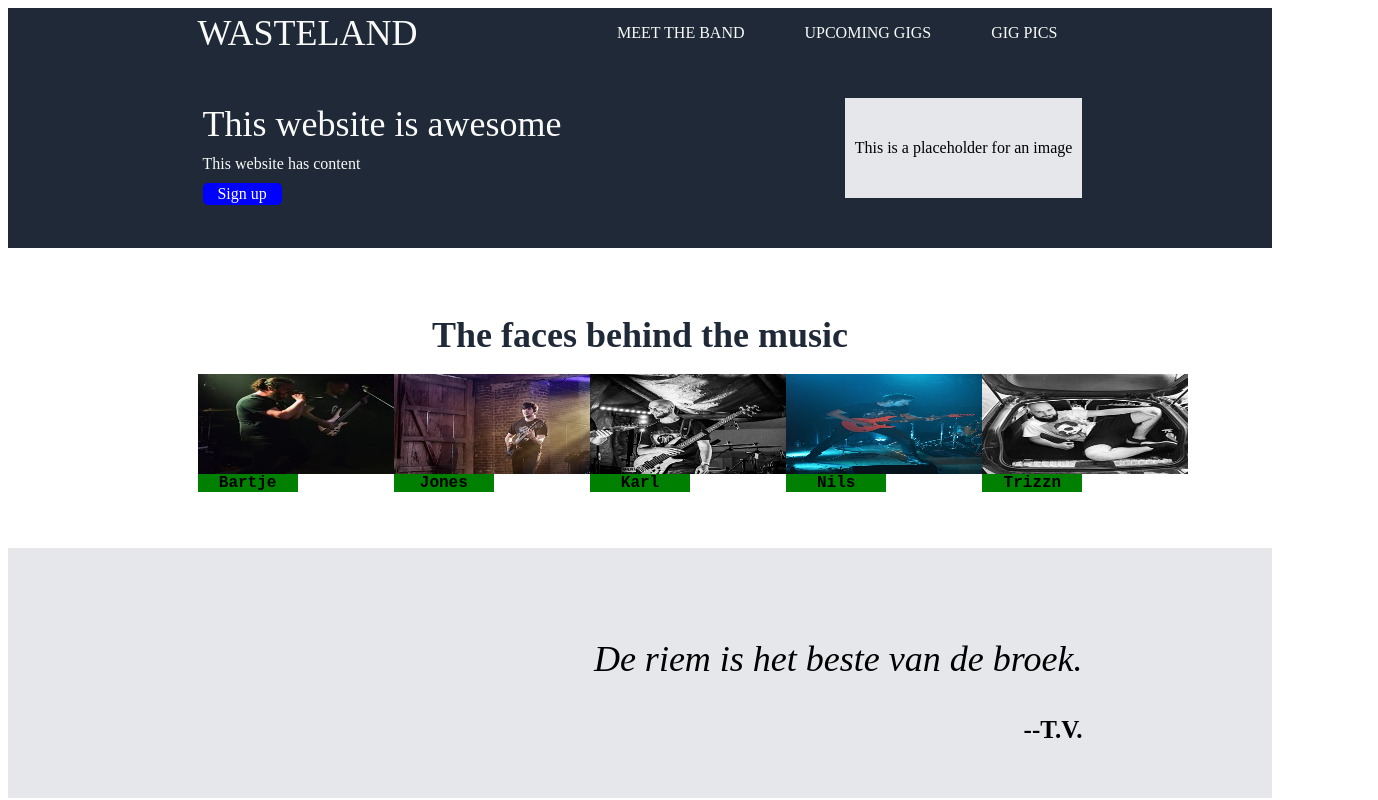
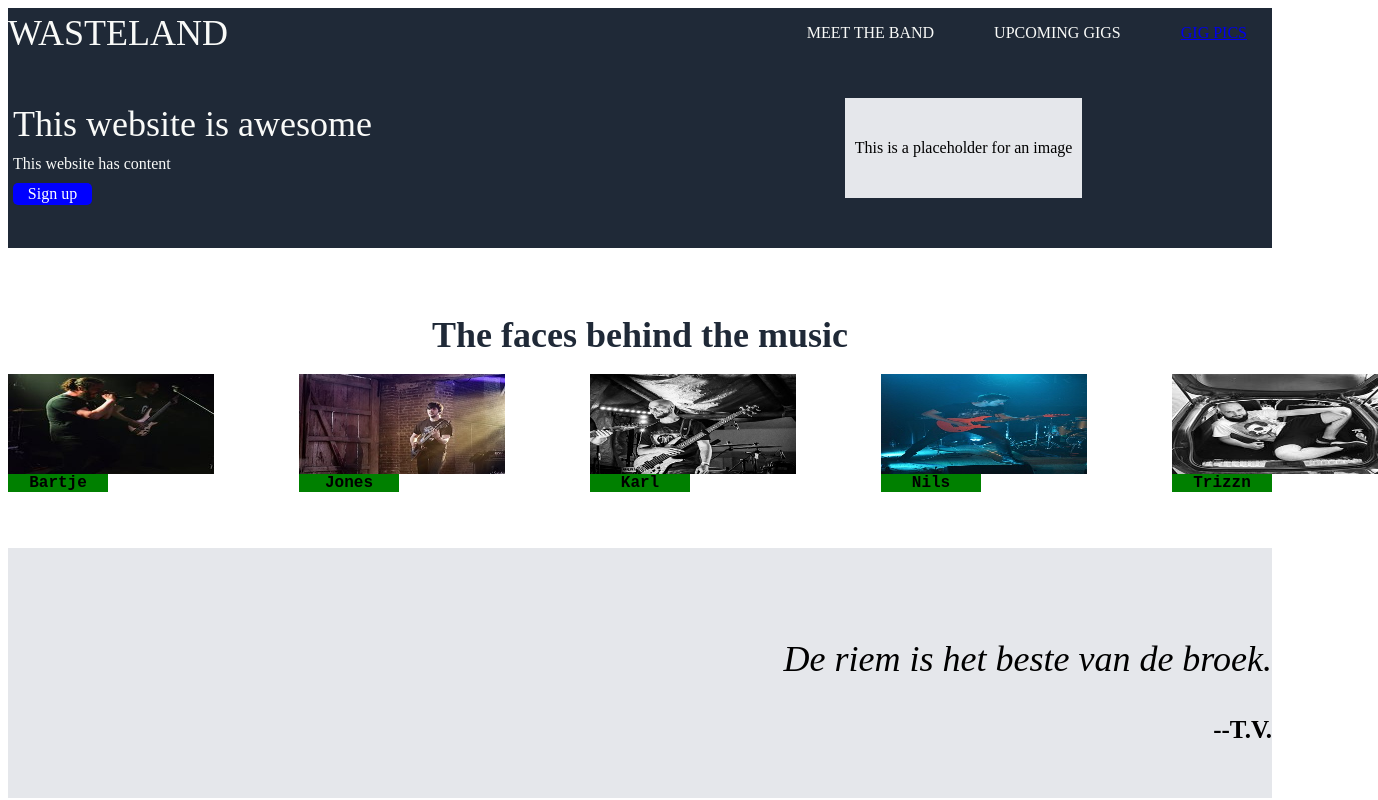
Before and after one commit to JonathanCoene/TOP_Project_Landing_Page, a plain HTML site: page Index.html in a window 1280 px wide. Shown: the top 800 px of the page, 1378 px wide, since content can reach past the window. Drawn offline with Linux system fonts and the light colour scheme.

Commit message:
added link to gig pics

```diff
--- a/Index.html
+++ b/Index.html
@@ -12,18 +12,18 @@
     <!--HEADER SECTION-->
 
     <div class="header">
-        <div class="header-logo margin-left">Wasteland</div>
-        <div class="header-link margin-right">
+        <div class="header-logo">Wasteland</div>
+        <div class="header-link padding-right">
             <div>Meet the band</div>
             <div>Upcoming Gigs</div>
-            <div>Gig Pics</div>
+            <div><a href="Gig-pics.html">Gig Pics</a></div>
         </div>
     </div>
 
     <!--HERO SECTION-->
 
     <div class="hero">
-        <div class="hero-left margin-left" >
+        <div class="hero-left padding-left" >
             <div class="hero-left-title">This website is awesome</div>
             <div class="hero-left-body">This website has content</div>
             <div class="hero-button">Sign up</div>
@@ -37,7 +37,7 @@
 
     <div class="information">
         <div class="information-header">The faces behind the music</div>
-        <div class="information-blocks margin-left margin-right">
+        <div class="information-blocks padding-left padding-right">
             <div class="content-block">
                 <div class="block-image"><img src="Assets/Wasteland_Band_Members/WASTELAND_BV_001.jpg"></div>
                 <div class="block-text">Bartje</div>
@@ -64,8 +64,8 @@
     <!--QUOTE SECTION-->
 
     <div class="quote">
-        <div class="quote-main old margin-left margin-right"><p>De riem is het beste van de broek.</p></div>
-        <div class="quote-speaker margin-left margin-right">--T.V.</div>
+        <div class="quote-main padding-left padding-right"><p>De riem is het beste van de broek.</p></div>
+        <div class="quote-speaker padding-left padding-right">--T.V.</div>
     </div>
 
     <!--BOTTOM SECTION-->
```
